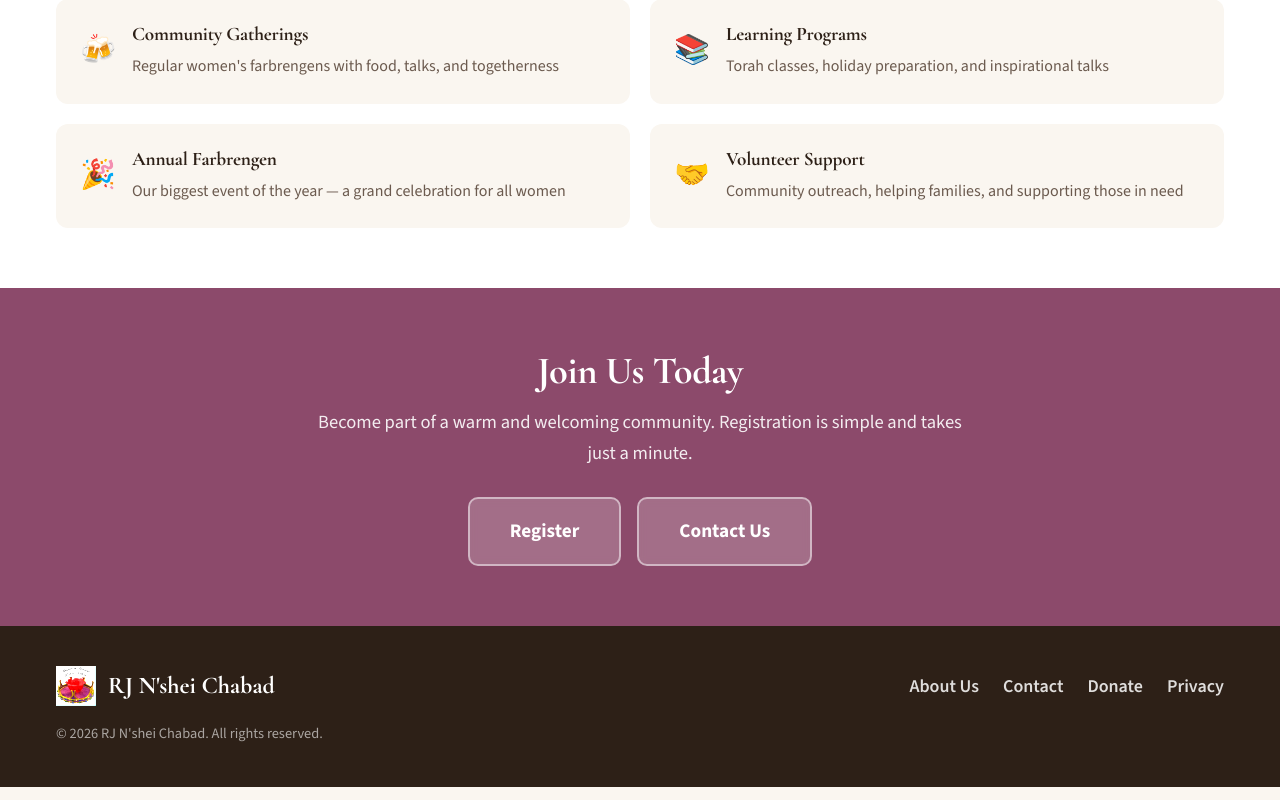
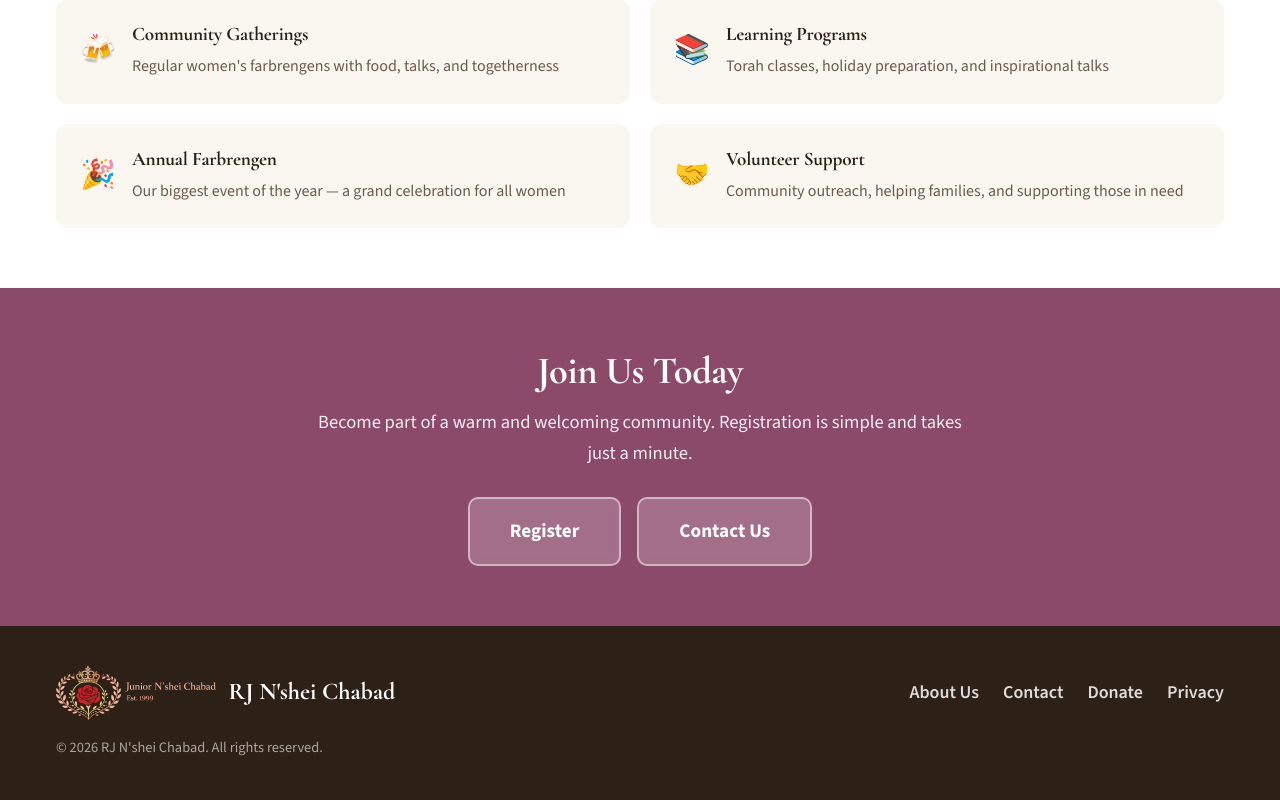
Before and after one commit to chevrutah247/nurit, a Next.js app: page / in a window 1280 px wide. Shown: the part 1410-2210 px from the top of the page. Built offline with nearby package versions, Linux system fonts and the light colour scheme; no server answers.

Commit message:
Replace footer logo with new modern logo

```diff
--- a/app/globals.css
+++ b/app/globals.css
@@ -835,10 +835,9 @@ html[dir='rtl'] .cta-inner {
 }
 
 .footer-brand img {
-  width: 40px;
-  height: 40px;
+  width: auto;
+  height: 54px;
   object-fit: contain;
-  filter: brightness(1.3);
 }
 
 .footer-title {
--- a/components/site-footer.tsx
+++ b/components/site-footer.tsx
@@ -12,7 +12,12 @@ export function SiteFooter() {
     <footer className="site-footer">
       <div className="footer-inner">
         <div className="footer-brand">
-          <Image src="/images/001.png" alt="RJ N'shei Chabad" width={40} height={40} />
+          <Image
+            src="/images/logo-001-transparent.png"
+            alt="Junior N'shei Chabad logo"
+            width={160}
+            height={54}
+          />
           <span className="footer-title">{copy.footer.title}</span>
         </div>
 
```
